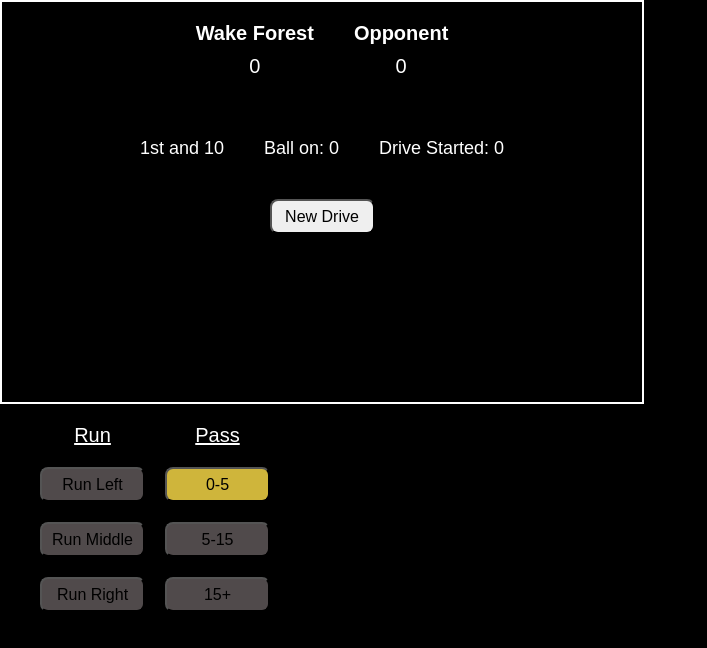
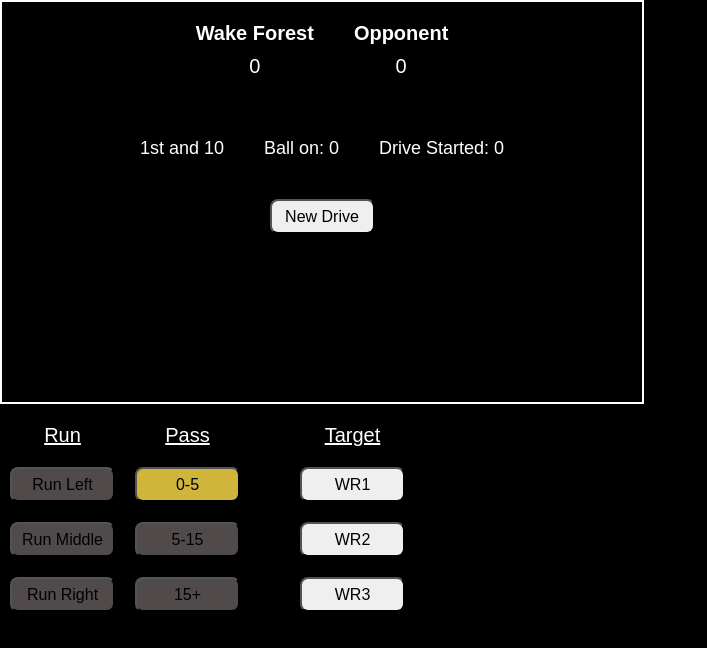
Before and after one commit to awbridgers/football-analysis, a React (Create React App) app: page / in a window 1280 px wide. Both pictures are taken after a click on the button "0-5". Shown: the top 648 px of the page, without its empty margins (0-707 px from the left). Built offline with nearby package versions, Linux system fonts and the light colour scheme.

Commit message:
adds ability to select a ball carrier/target for the play

```diff
--- a/src/App.css
+++ b/src/App.css
@@ -73,8 +73,27 @@ padding: 20px;
   font-size: 16px;
 }
 
-.play{
+.addPlays{
   color: white;
   font-size: 20px;
-  padding: 0px 10px 0px 30px;
+  height: 50vh;
+
 }
+.playInfo{
+  display: inline-block;
+  vertical-align: top;
+  padding: 0px 10px 0px 50px;
+}
+.runOrPass{
+  display: inline-block;
+  vertical-align: top;
+}
+.details{
+  text-align: center;
+}
+.details button{
+  height:35px;
+  width: 105px;
+  border-radius: 8px;
+  font-size: 16px;
+}
--- a/src/App.js
+++ b/src/App.js
@@ -2,6 +2,7 @@ import React, { Component } from 'react';
 import './App.css';
 import DriveStart from './driveStart.jsx'
 import AddPlay from './addPlay.jsx'
+import PlayInfo from './playInfo.jsx'
 
 
 
@@ -21,7 +22,11 @@ class App extends Component {
       startTerritory: 'none',
       fieldPosition: [],
       driveStart: 0,
-      playType: null
+      playType: 'null',
+      qb: 'QB',
+      hb: 'HB',
+      wr: ['WR1', 'WR2', 'WR3'],
+      ballCarrier: ''
 
     }
   }
@@ -75,11 +80,20 @@ class App extends Component {
   playType = (e) => {
     this.setState({playType: e.target.id})
   }
+  choosePlayer = (e) => {
+    this.setState({ballCarrier: e.target.id})
+  }
   stylePlayType = (type) => {
-    if(this.state.playType === null){
+    if(this.state.playType === 'null'){
       return {}
     }
     return (this.state.playType === type) ? {background: "#CFB53B"} : {background: '#504A4B'}
+  }
+  stylePlayer = (player) => {
+    if(this.state.ballCarrier === ""){
+      return;
+    }
+    return (this.state.ballCarrier === player) ? {background: "#CFB53B"} : {background: '#504A4B'}
   }
   render() {
     const {enterDriveStart} = this.state;
@@ -104,7 +118,9 @@ class App extends Component {
           <div className = 'startDrive'><button className = 'button' onClick = {this.startDrive}>New Drive</button></div>
         </div>
         <div className = 'addPlays'>
-          <AddPlay style = {this.stylePlayType} onClick = {this.playType}/>
+          <div className = 'runOrPass'><AddPlay style = {this.stylePlayType} onClick = {this.playType}/></div>
+          <div className = 'playInfo'><PlayInfo qb = {this.state.qb} hb = {this.state.hb} wr = {this.state.wr}
+            playType = {this.state.playType} stylePlayer = {this.stylePlayer} onClick = {this.choosePlayer} /></div>
         </div>
       </div>
     );
--- a/src/addPlay.jsx
+++ b/src/addPlay.jsx
@@ -12,9 +12,9 @@ const AddPlay = (props) => (
     </div>
     <div className = 'passButtons'>
       <p><u>Pass</u></p>
-      <p><button style = {props.style('0-5')} onClick = {props.onClick} id= '0-5'>0-5</button></p>
-      <p><button style = {props.style('5-15')} onClick = {props.onClick} id ='5-15'>5-15</button></p>
-      <p><button style = {props.style('15+')} onClick = {props.onClick} id= '15+'>15+</button></p>
+      <p><button style = {props.style('pass_0-5')} onClick = {props.onClick} id= 'pass_0-5'>0-5</button></p>
+      <p><button style = {props.style('pass_5-15')} onClick = {props.onClick} id ='pass_5-15'>5-15</button></p>
+      <p><button style = {props.style('pass_15+')} onClick = {props.onClick} id= 'pass_15+'>15+</button></p>
     </div>
   </div>
 )
--- /dev/null
+++ b/src/playInfo.jsx
@@ -0,0 +1,30 @@
+import React, { Component } from 'react';
+import './App.css';
+
+
+const PlayInfo = (props) => (
+  <div className = 'details'>
+    {props.playType.includes('run') &&
+    <div>
+      <p><u>Ball Carrier</u></p>
+      <p><button onClick = {props.onClick} id = {props.qb}style = {props.stylePlayer(props.qb)}>{props.qb}</button></p>
+      <p><button onClick = {props.onClick}  id ={props.hb}style = {props.stylePlayer(props.hb)}>{props.hb}</button></p>
+      <p><button onClick = {props.onClick}  id = 'wr' style = {props.stylePlayer('wr')}>WR</button></p>
+    </div>
+    }
+    {props.playType.includes('pass') &&
+      <div>
+        <p><u>Target</u></p>
+        {props.wr.map((player) => {
+          return(
+            <p><button onClick = {props.onClick} id = {player} style = {props.stylePlayer(player)}>{player}</button></p>
+          )
+        })}
+
+      </div>}
+  </div>
+)
+
+
+
+export default PlayInfo
```
